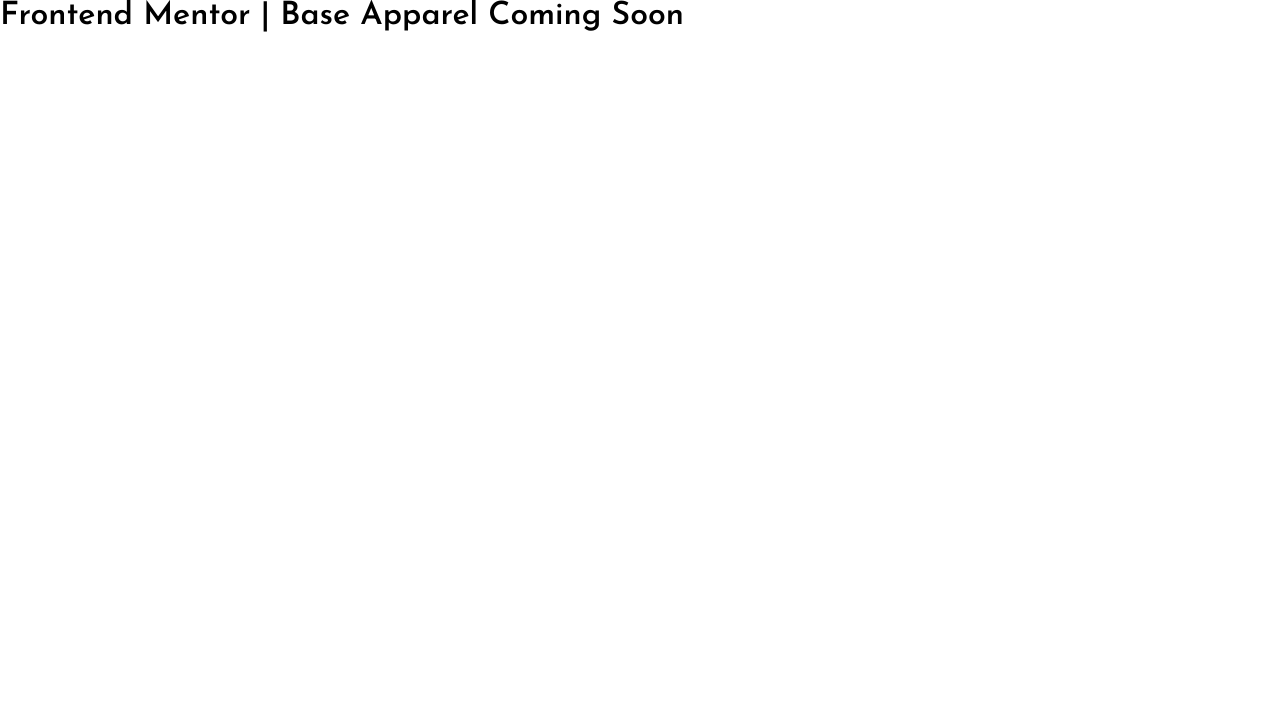
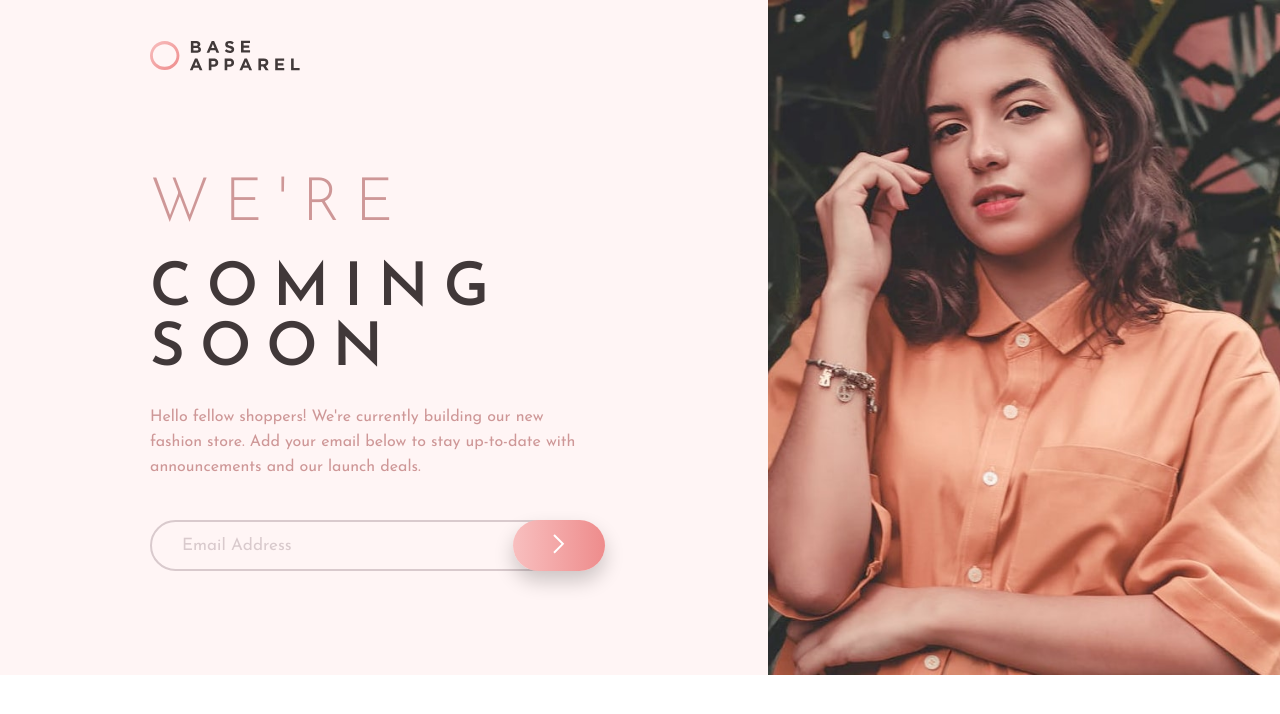
Before and after one commit to cwasi/FEM-coming-home-page, a website: page index.html in a window 1280 px wide. Drawn offline with Linux system fonts and the light colour scheme.

Commit message:
Hero section

```diff
--- a/index.html
+++ b/index.html
@@ -1,14 +1,70 @@
 <!DOCTYPE html>
 <html lang="en">
-<head>
-    <meta charset="UTF-8">
-    <meta http-equiv="X-UA-Compatible" content="IE=edge">
-    <meta name="viewport" content="width=device-width, initial-scale=1.0">
-<link rel="icon" type="image/png" sizes="32x32" href="src/img/favicon-32x32.png">
-    <link rel="stylesheet" href="src/css/style.css">
+  <head>
+    <meta charset="UTF-8" />
+    <meta http-equiv="X-UA-Compatible" content="IE=edge" />
+    <meta name="viewport" content="width=device-width, initial-scale=1.0" />
+    <link
+      rel="icon"
+      type="image/png"
+      sizes="32x32"
+      href="src/img/favicon-32x32.png"
+    />
+    <link rel="stylesheet" href="src/css/style.css" />
     <title>Frontend Mentor | Base Apparel Coming Soon</title>
-</head>
-<body>
-    <h1>Frontend Mentor | Base Apparel Coming Soon</h1>
-</body>
+  </head>
+  <body>
+    <main>
+      <div class="hero">
+        <div class="hero__body">
+          <div class="hero__logo__comtainer">
+            <img src="src/img/logo.svg" alt="company logo" class="hero__logo" />
+          </div>
+
+          <div class="hero__light-title">we're</div>
+          <div class="hero__main-title">
+            coming <br />
+            soon
+          </div>
+          <div class="hero__paragraph">
+            Hello fellow shoppers! We're currently building our new fashion
+            store. Add your email below to stay up-to-date with announcements
+            and our launch deals.
+          </div>
+          <form action="#" class="hero__form">
+            <div class="hero__form-group">
+              <input
+                type="text"
+                id="email"
+                class="hero__input-text"
+                placeholder="Email Address"
+              />
+              <div class="hero__icon">
+                <img
+                  src="src/img/icon-error.svg"
+                  alt="error icon"
+                  class="hide"
+                  id="icon"
+                />
+              </div>
+              <button type="submit"  id="submit" class="hero__btn">
+                <img src="src/img/icon-arrow.svg" alt="right arrow image"/>
+              </button>
+            </div>
+            <p class="hero__error-message hide" id="error-message">
+              Please provide a valid email
+            </p>
+          </form>
+        </div>
+        <div class="hero__img-container">
+          <img
+            src="src/img/hero-desktop.jpg"
+            alt="Photo of a girl"
+            class="hero__img"
+          />
+        </div>
+      </div>
+    </main>
+    <script src="src/js/index.js"></script>
+  </body>
 </html>
--- /dev/null
+++ b/src/sass/_hero.scss
@@ -0,0 +1,123 @@
+.hero {
+  display: grid;
+  grid-template-columns: 60% 1fr;
+  grid-template-rows: 1fr;
+
+  transition: all 2s;
+  &__body {
+    padding: 0 15rem;
+    min-width: 100%;
+
+    background: linear-gradient(135deg, $color-white-2, $color-white-2);
+
+    display: flex;
+    flex-direction: column;
+  }
+
+  &__logo__comtainer {
+    margin: 4rem 0 10rem 0;
+  }
+
+  &__logo {
+    width: 15rem;
+  }
+
+  &__main-title,
+  &__light-title {
+    padding-bottom: 2.5rem;
+    font-size: 6rem;
+    font-weight: 300;
+    text-transform: uppercase;
+    letter-spacing: 1.5rem;
+    color: $color-desaturated-Red;
+  }
+
+  &__main-title {
+    font-weight: 600;
+    color: #413839;
+  }
+
+  &__paragraph {
+    margin-bottom: 4rem;
+    width: 45rem;
+    line-height: 2.5rem;
+    color: $color-desaturated-Red;
+  }
+
+  &__form-group {
+    padding-bottom: 1rem;
+    width: 45rem;
+    position: relative;
+
+    display: flex;
+    align-items: center;
+  }
+
+  &__input-text {
+    width: 100%;
+    padding: 1.5rem 10.5rem 1.5rem 3rem;
+    font-family: "Josefin Sans", sans-serif;
+    font-size: 1.7rem;
+    font-weight: 400;
+    border-radius: 50rem;
+    border: #d9cacd 0.2rem solid;
+    outline: none;
+    color: #413839;
+    background-color: transparent;
+
+    &::placeholder {
+      color: #d9cacd;
+    }
+  }
+
+  &__icon {
+    position: absolute;
+    right: 23%;
+  }
+
+  &__btn {
+    padding: 1.4rem 4rem;
+    border-radius: 50rem;
+    border: none;
+    outline: none;
+    background: linear-gradient(
+      to right,
+      $color-very-light-red,
+      $color-light-red
+    );
+    box-shadow: 0 1rem 2rem rgba(0, 0, 0, 0.2);
+
+    position: absolute;
+    right: -1%;
+    &:hover {
+      background: $color-very-light-red;
+      box-shadow: 0 2rem 2rem rgba(0, 0, 0, 0.3);
+      cursor: pointer;
+    }
+  }
+
+  &__error-message {
+    padding-left: 3.2rem;
+    font-size: 1.3rem;
+    color: $color-soft-red;
+  }
+
+  &__img-container {
+    background-color: red;
+  }
+
+  &__img {
+    width: 100%;
+    height: 100%;
+    object-fit: cover;
+  }
+}
+
+.invalid__email {
+  padding-right: 13rem;
+  border-color: $color-soft-red;
+}
+
+.hide {
+  display: none;
+}
--- a/src/sass/main.scss
+++ b/src/sass/main.scss
@@ -1,2 +1,3 @@
 @import"color";
+@import"hero";
 @import"base";
```
Also changed, not shown: src/css/style.css.
